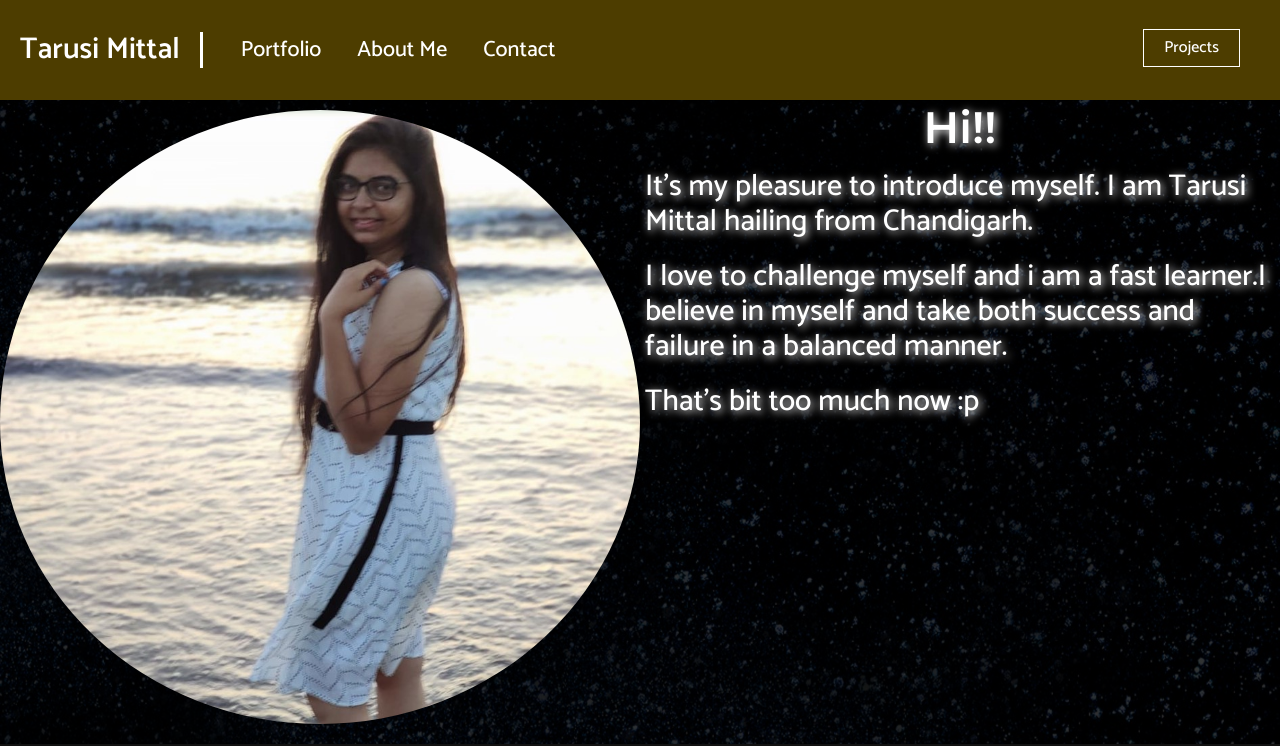
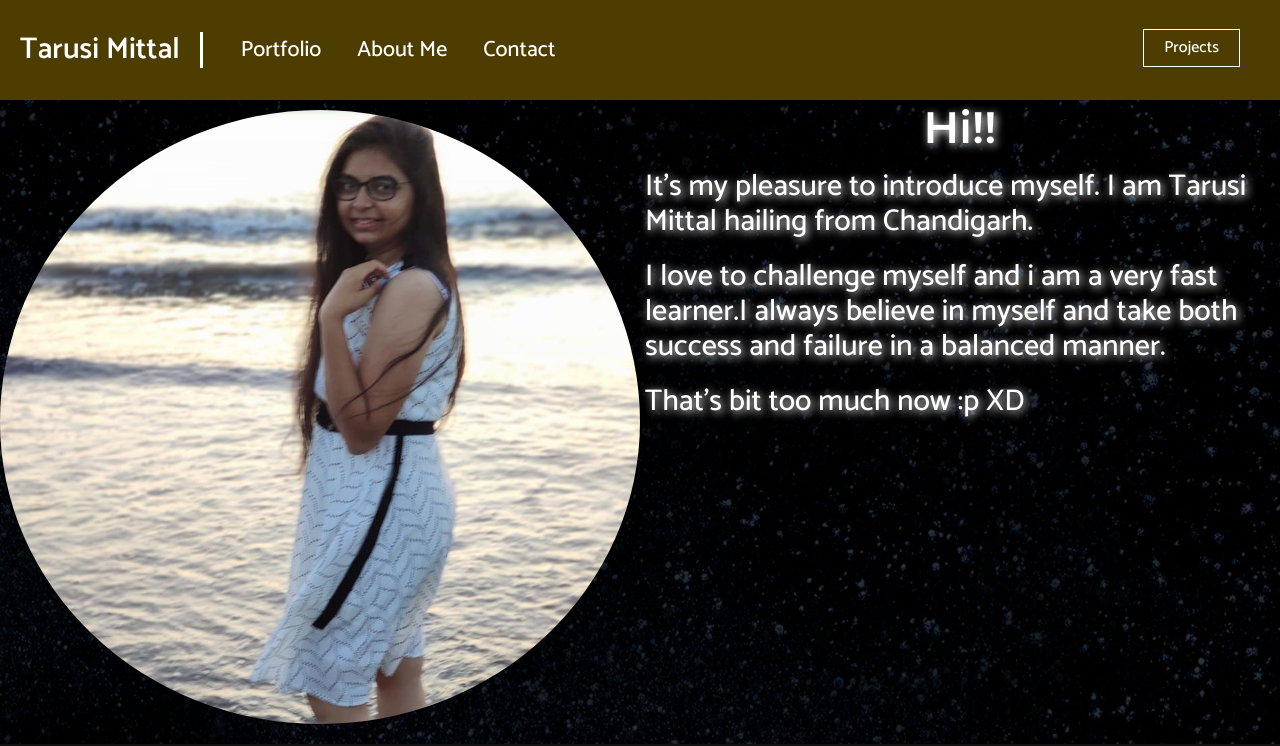
Before and after one commit to Tarusimittal/Tarusimittal.github.io, a plain HTML site: page blog.html in a window 1280 px wide. Shown: the top 746 px of the page. Drawn offline with Linux system fonts and the light colour scheme.

Commit message:
#3
Changes in blog

```diff
--- a/blog.html
+++ b/blog.html
@@ -29,8 +29,8 @@
 			 <section class="me-info">
 				 <h2>Hi!!</h2>
 				 <p>It's my pleasure to introduce myself. I am Tarusi Mittal hailing from Chandigarh.</p>
-				 <p>I love to challenge myself and i am a fast learner.I believe in myself and take both success and failure in a balanced manner.</p>
-			 	 <p>That's bit too much now :p</p>
+				 <p>I love to challenge myself and i am a very fast learner.I always believe in myself and take both success and failure in a balanced manner.</p>
+			 	 <p>That's bit too much now :p XD</p>
 			 </section>
 			 <section class="photo-main">
          <img class="photo-taru" src="image/mef.jpg" alt="tarusi">
```
